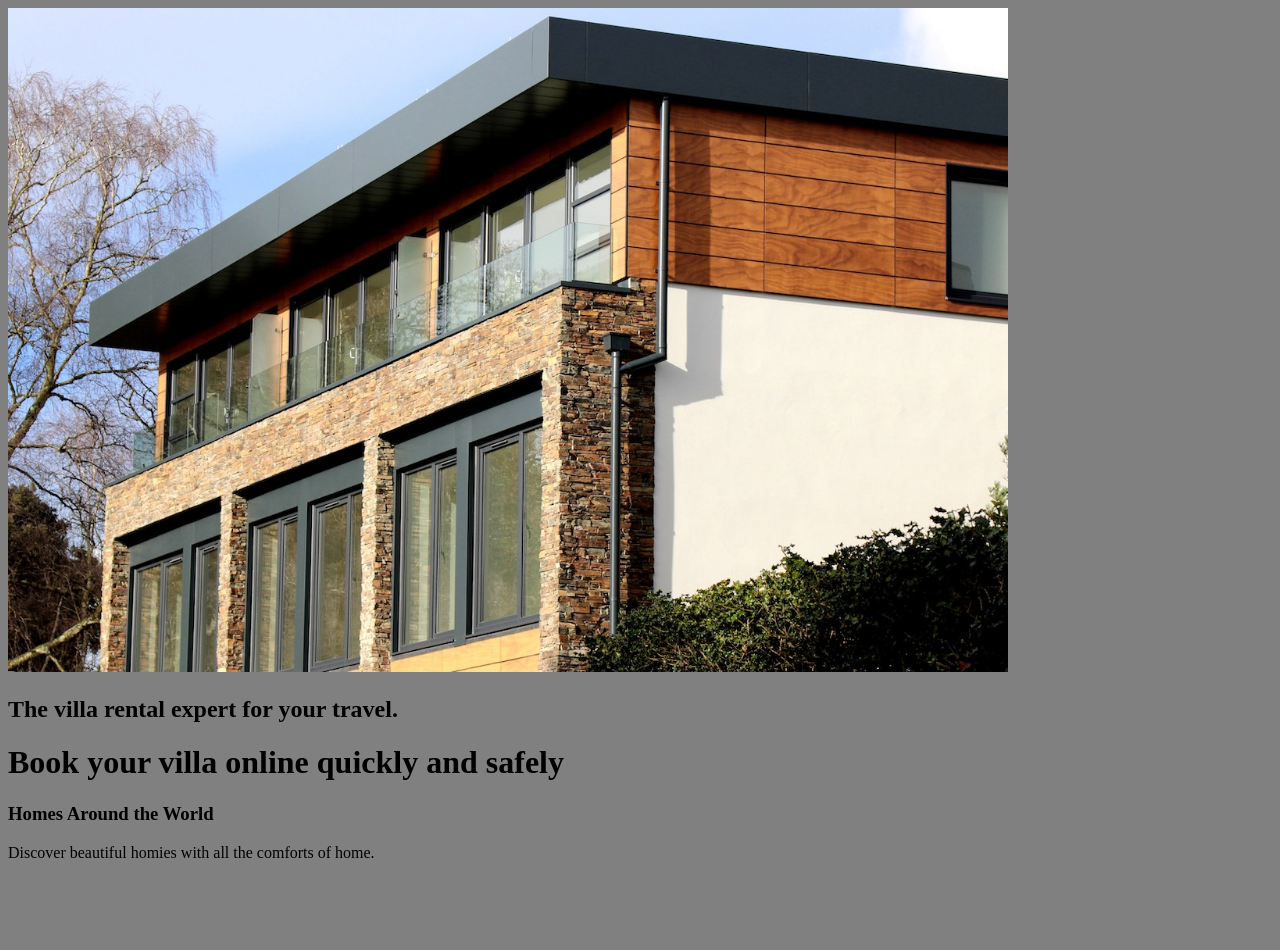
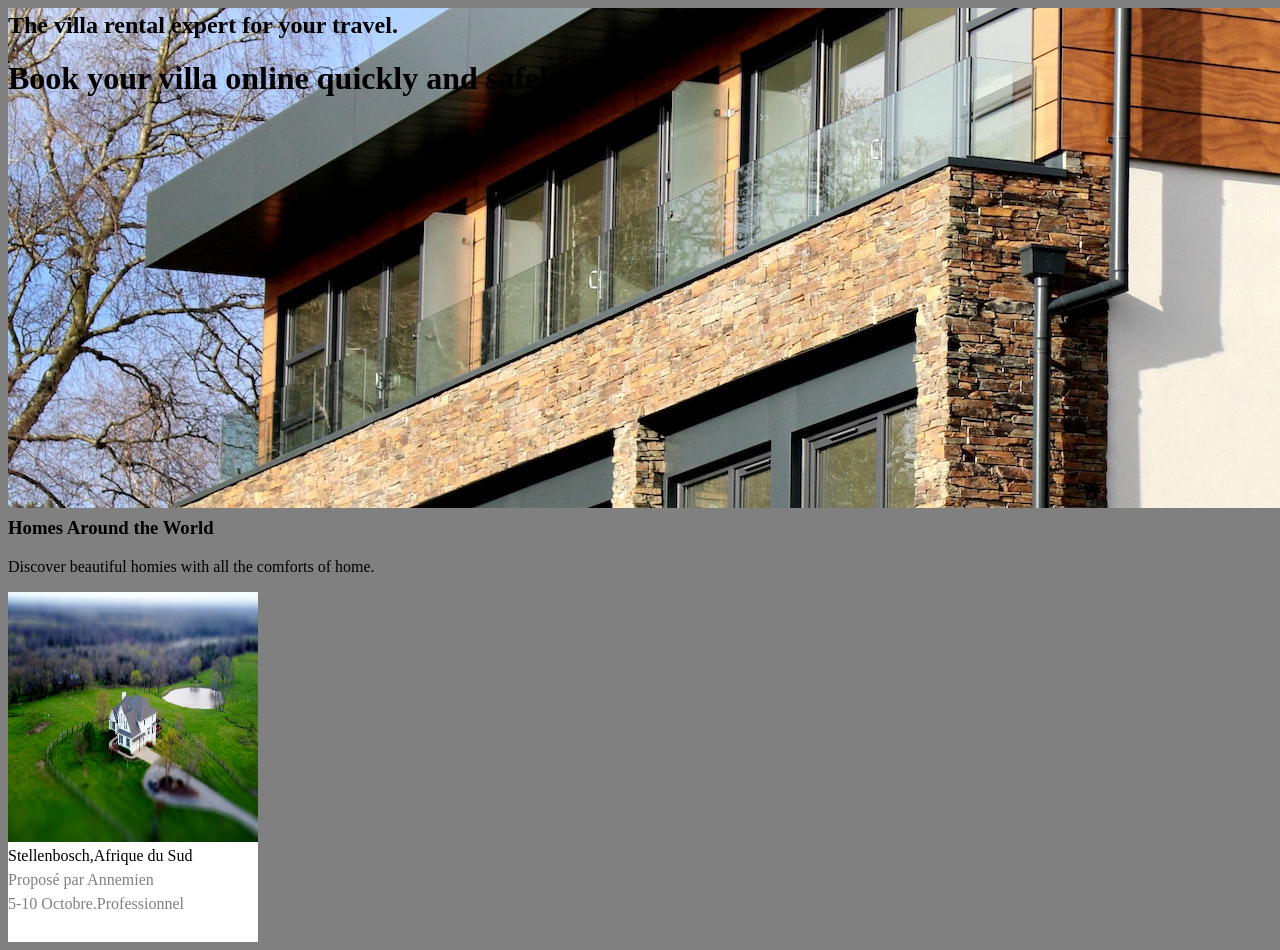
Before and after one commit to JedisBrownie/Immobilier-One-Day, a PHP site: page /orcl/listHabAdmin.php in a window 1280 px wide; the page is wider, and only the part inside the window is pictured. Before the commit the page ends 858 px from the top of that part, so only its background shows below. Run offline with PHP 8.4, Linux system fonts and the light colour scheme.

Commit message:
nanampy css

```diff
--- a/listHabAdmin.php
+++ b/listHabAdmin.php
@@ -8,7 +8,7 @@
     <title>Document</title>
 </head>
 <body>
-    <div id="sary1"><img src="Pic/image2.jpg" width = "1000px;"></div>
+    <div id="sary1"><img src="Pic/sary2.jpg"></div>
     <div id="titre">
         <h2 id="title1" >The villa rental expert for your travel.</h2>
         <h1 id="title2">Book your villa online quickly and safely</h1>
@@ -17,5 +17,17 @@
         <p id="title4">Discover beautiful homies with all the comforts of home.</p>
     </div>
 
+    <div id="detail">
+        <div id="cadre1">
+            <div id="sary2"><img src="Pic/image1.jpg" width="250px" height ="250px"></div>
+            <div id="texte1"><p>Stellenbosch,Afrique du Sud</p></div>
+            <div id="texteGris">
+                <p>Proposé par Annemien</p>
+                <div id="texteGris"><p>5-10 Octobre.Professionnel</p></div>
+            </div>
+
+        </div>
+
+    </div>
 </body>
 </html>
--- a/style.css
+++ b/style.css
@@ -13,3 +13,31 @@ body
     /* margin-top: -300px; */
     width: 1000px;
 }
+
+#title1
+{
+    margin-top: -500px;
+}
+
+#title3
+{
+    margin-top: 420px;
+}
+
+#cadre1
+{
+    width: 250px;
+    height: 350px;
+    background-color: white;
+}
+
+#texte1
+{
+    margin-top: -15px;
+}
+
+#texteGris
+{
+    margin-top: -10px;
+    color: grey;
+}
```
Also changed, not shown: Pic/image2.jpg (deleted), Pic/sary2.jpg (added).
